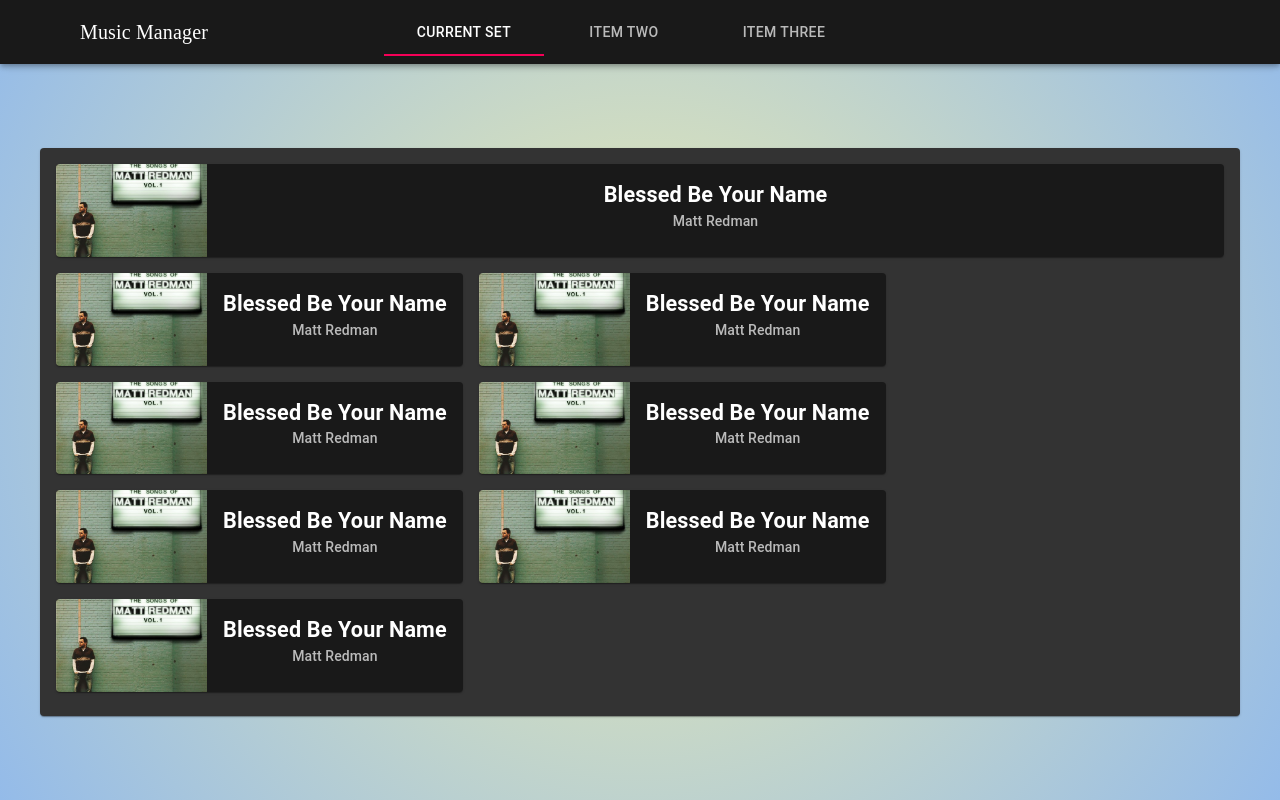
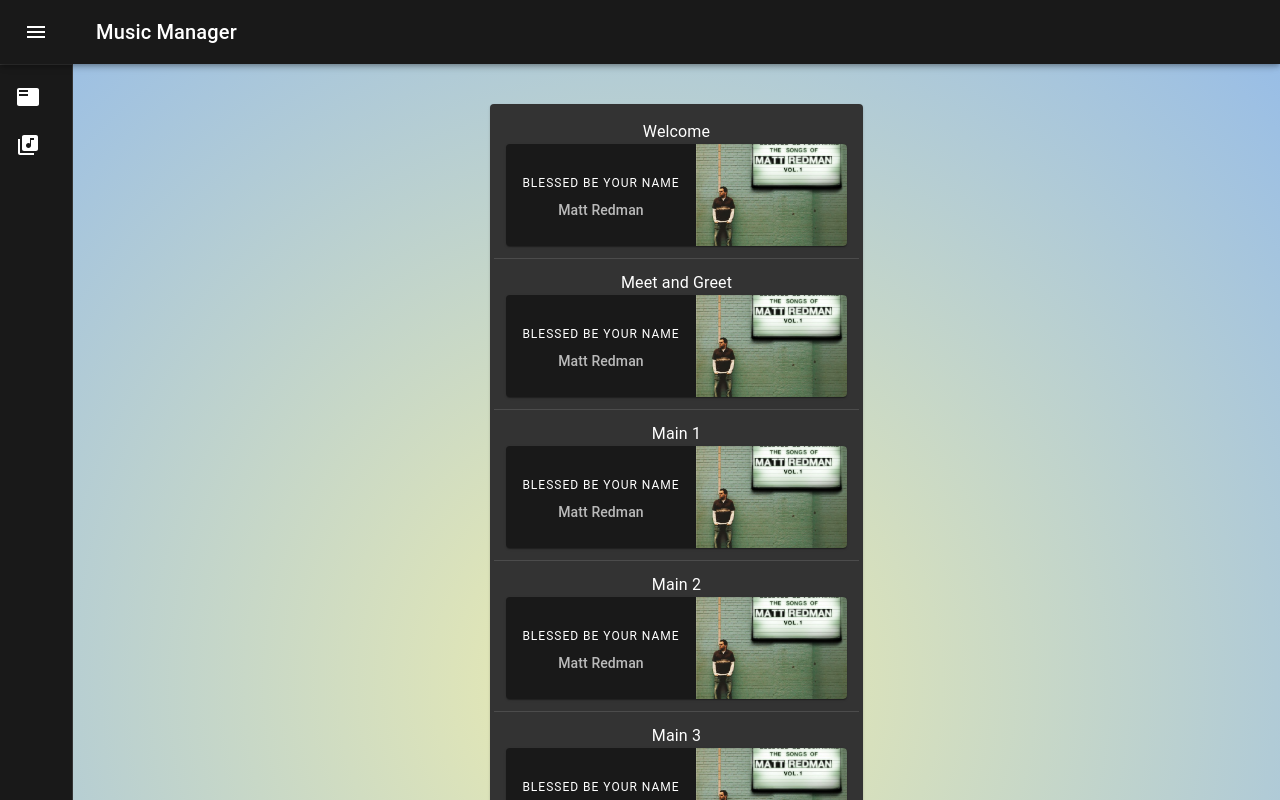
Before and after one commit to HodgePerformance/FBWM, a React (Create React App) app: page / in a window 1280 px wide. Shown: the top 800 px of the page. Built offline with nearby package versions, Linux system fonts and the light colour scheme.

Commit message:
Fixed song card layout Fixed current set list layout

```diff
--- a/src/components/Song.js
+++ b/src/components/Song.js
@@ -1,12 +1,20 @@
 import React from "react";
 import { makeStyles, useTheme } from "@material-ui/core/styles";
-import Card from "@material-ui/core/Card";
-import CardContent from "@material-ui/core/CardContent";
-import CardMedia from "@material-ui/core/CardMedia";
+import {
+  Button,
+  Card,
+  CardContent,
+  CardMedia,
+  withStyles
+} from "@material-ui/core";
+// Icons
 import IconButton from "@material-ui/core/IconButton";
 import Typography from "@material-ui/core/Typography";
+import SkipPreviousIcon from "@material-ui/icons/SkipPrevious";
 import PlayArrowIcon from "@material-ui/icons/PlayArrow";
-import img from '../images/blessed_be_your_name.jpg';
+import SkipNextIcon from "@material-ui/icons/SkipNext";
+// Images
+import img from "../images/blessed_be_your_name.jpg";
 
 const useStyles = makeStyles(theme => ({
   root: {
@@ -38,37 +46,21 @@
   const classes = useStyles();
   const theme = useTheme();
   const { song } = props;
-  console.log(song);
   return (
     <Card className={classes.root}>
+      <div className={classes.details}>
+        <CardContent className={classes.content}>
+          <Typography variant="overline">{song.title}</Typography>
+          <Typography variant="subtitle2" color="textSecondary">
+            {song.artist}
+          </Typography>
+        </CardContent>
+      </div>
       <CardMedia
         className={classes.cover}
         image={img}
         title="Live from space album cover"
       />
-      <CardContent className={classes.content}>
-          <Typography component="h5" variant="h7">
-            {song.title}
-          </Typography>
-          <Typography variant="subtitle2" color="textSecondary">
-            {song.artist}
-          </Typography>
-        </CardContent>
-      {/* <div className={classes.details}>
-        <CardContent className={classes.content}>
-          <Typography component="h5" variant="h7">
-            {song.title}
-          </Typography>
-          <Typography variant="subtitle2" color="textSecondary">
-            {song.artist}
-          </Typography>
-        </CardContent>
-        <div className={classes.controls}>
-          <IconButton aria-label="play/pause">
-            <PlayArrowIcon className={classes.playIcon} />
-          </IconButton>
-        </div>
-      </div> */}
     </Card>
   );
 }
--- a/src/components/dashboard/NavBar.js
+++ b/src/components/dashboard/NavBar.js
@@ -1,19 +1,32 @@
 import React from "react";
-import { makeStyles } from "@material-ui/core/styles";
-import AppBar from "@material-ui/core/AppBar";
-import Toolbar from "@material-ui/core/Toolbar";
-import CssBaseline from "@material-ui/core/CssBaseline";
-import Typography from "@material-ui/core/Typography";
+import clsx from "clsx";
+import { makeStyles, useTheme } from "@material-ui/core/styles";
+import {
+  AppBar,
+  CssBaseline,
+  Drawer,
+  Toolbar,
+  IconButton,
+  Typography,
+  Divider,
+  List,
+  ListItem,
+  ListItemText
+} from "@material-ui/core";
 import WidgetContainer from "./WidgetContainer";
-import Tabs from "@material-ui/core/Tabs";
-import Tab from "@material-ui/core/Tab";
-
+// Icons
+import ChevronLeftIcon from "@material-ui/icons/ChevronLeft";
+import ChevronRightIcon from "@material-ui/icons/ChevronRight";
+import MenuIcon from "@material-ui/icons/Menu";
+import ListItemIcon from "@material-ui/core/ListItemIcon";
+import FeaturedPlayListIcon from "@material-ui/icons/FeaturedPlayList";
+import LibraryMusicIcon from "@material-ui/icons/LibraryMusic";
 // Widgets
-import TestWidget from '../widgets/TestWidget';
-import CurrentSet from '../widgets/CurrentSet';
+import TestWidget from "../widgets/TestWidget";
+import CurrentSet from "../widgets/CurrentSet";
 
 const drawerWidth = 240;
-let widgets = [{id:'current_set', widget: CurrentSet}];
+let widgets = [{ id: "current_set", widget: CurrentSet }];
 
 const useStyles = makeStyles(theme => ({
   root: {
@@ -36,8 +49,7 @@
     })
   },
   menuButton: {
-    marginRight: 36,
-    position: "absolute"
+    marginRight: 36
   },
   hide: {
     display: "none"
@@ -77,7 +89,6 @@
     paddingTop: theme.spacing(8)
   },
   title: {
-    fontFamily: "Segoe Script",
     width: theme.spacing(30),
     marginRight: theme.spacing(15)
   },
@@ -89,47 +100,105 @@
     boxShadow: "0 3px 5px 2px rgba(33, 203, 243, .3)",
     color: "white",
     fontSize: 12
-  }
+  },
+  drawerIcon: {}
 }));
 
 const NavBar = () => {
   const classes = useStyles();
+  const theme = useTheme();
   const [value, setValue] = React.useState(0);
+  const [open, setOpen] = React.useState(false);
 
-  const handleChange = (event, newValue) => {
-    switch(newValue){
-      case 0:
-        widgets = [{id: 'current_set', widget: CurrentSet}];
+  const handleChange = newValue => {
+    switch (newValue) {
+      case "current_set":
+        widgets = [{ id: "current_set", widget: CurrentSet }];
+        break;
+      case "songs":
+        widgets = [{ id: "current_set", widget: TestWidget }];
         break;
       default:
-        widgets = [{id: 'test_widget', widget: TestWidget}];
+        widgets = [{ id: "test_widget", widget: TestWidget }];
         break;
     }
     setValue(newValue);
   };
 
+  const handleDrawerOpen = () => {
+    setOpen(true);
+  };
+
+  const handleDrawerClose = () => {
+    setOpen(false);
+  };
+
   return (
     <div className={classes.root}>
       <CssBaseline />
-      <AppBar position="fixed" className={classes.appBar}>
+      <AppBar
+        position="fixed"
+        className={clsx(classes.appBar, {
+          [classes.appBarShift]: open
+        })}
+      >
         <Toolbar>
-          <Typography className={classes.title} variant="h6" noWrap>
+          <IconButton
+            color="inherit"
+            aria-label="open drawer"
+            onClick={handleDrawerOpen}
+            edge="start"
+            className={clsx(classes.menuButton, {
+              [classes.hide]: open
+            })}
+          >
+            <MenuIcon />
+          </IconButton>
+          <Typography variant="h6" noWrap>
             Music Manager
           </Typography>
-          <Tabs
-            value={value}
-            onChange={handleChange}
-            aria-label="navigation tabs"
-            centered
-          >
-            <Tab label="Current Set" />
-            <Tab label="Item Two" />
-            <Tab label="Item Three" />
-          </Tabs>
         </Toolbar>
       </AppBar>
+      <Drawer
+        variant="permanent"
+        className={clsx(classes.drawer, {
+          [classes.drawerOpen]: open,
+          [classes.drawerClose]: !open
+        })}
+        classes={{
+          paper: clsx({
+            [classes.drawerOpen]: open,
+            [classes.drawerClose]: !open
+          })
+        }}
+      >
+        <div className={classes.toolbar}>
+          <IconButton onClick={handleDrawerClose}>
+            {theme.direction === "rtl" ? (
+              <ChevronRightIcon />
+            ) : (
+              <ChevronLeftIcon />
+            )}
+          </IconButton>
+        </div>
+        <Divider />
+        <List>
+          <ListItem button onClick={() => handleChange("current_set")}>
+            <ListItemIcon className={classes.drawerIcon}>
+              <FeaturedPlayListIcon />
+            </ListItemIcon>
+            <ListItemText primary={"Current Set"} />
+          </ListItem>
+          <ListItem button onClick={() => handleChange("songs")}>
+            <ListItemIcon className={classes.drawerIcon}>
+              <LibraryMusicIcon />
+            </ListItemIcon>
+            <ListItemText primary={"Songs"} />
+          </ListItem>
+        </List>
+      </Drawer>
       <main className={classes.content}>
-        <WidgetContainer widgets={widgets}/>
+        <WidgetContainer widgets={widgets} />
       </main>
     </div>
   );
--- a/src/components/widgets/CurrentSet.js
+++ b/src/components/widgets/CurrentSet.js
@@ -1,19 +1,27 @@
 import React, { Component } from "react";
 import { connect } from "react-redux";
-import { Card, Grid, CardContent, List, ListItem, Typography } from "@material-ui/core";
+import {
+  Card,
+  Grid,
+  CardContent,
+  List,
+  ListItem,
+  Typography,
+  Divider
+} from "@material-ui/core";
 import { makeStyles } from "@material-ui/core/styles";
 import { red } from "@material-ui/core/colors";
 import Song from "../Song";
 
 const useStyles = makeStyles(theme => ({
   root: {
-    flexGrow: 1,
+    flexGrow: 1
   },
-  card:{
+  card: {
     backgroundColor: "#333333"
   },
-  song:{
-    right: 0,
+  song: {
+    right: 0
   },
   media: {
     height: 0,
@@ -33,11 +41,11 @@
     backgroundColor: red[500]
   },
   content: {
-    flexGrow: 1,
+    flexGrow: 1
   },
   songOrder: {
-    fontFamily: "Segoe Script",
-  },
+    fontFamily: "Segoe Script"
+  }
 }));
 
 const CurrentSet = props => {
@@ -47,30 +55,50 @@
     <div className={classes.root}>
       <Card className={classes.card}>
         <CardContent>
-          <Grid container spacing={2} direction="row" className={classes.content}>
-            <Grid item xs={12} className={classes.song}>
+          <Grid
+            container
+            spacing={3}
+            direction="column"
+            className={classes.content}
+          >
+            <Grid item className={classes.song}>
+              <Typography>Welcome</Typography>
               <Song id="welcome" song={currentSet.welcome.song} />
             </Grid>
+            <Divider />
             <Grid item>
-              <Song id="welcome" song={currentSet.welcome.song} />
+              <Typography>Meet and Greet</Typography>
+              <Song id="meet_greet" song={currentSet.welcome.song} />
             </Grid>
+            <Divider />
             <Grid item>
-              <Song id="welcome" song={currentSet.welcome.song} />
+              <Typography>Main 1</Typography>
+              <Song id="main1" song={currentSet.welcome.song} />
             </Grid>
+            <Divider />
             <Grid item>
-              <Song id="welcome" song={currentSet.welcome.song} />
+              <Typography>Main 2</Typography>
+              <Song id="main2" song={currentSet.welcome.song} />
             </Grid>
+            <Divider />
             <Grid item>
-              <Song id="welcome" song={currentSet.welcome.song} />
+              <Typography>Main 3</Typography>
+              <Song id="main3" song={currentSet.welcome.song} />
             </Grid>
+            <Divider />
             <Grid item>
-              <Song id="welcome" song={currentSet.welcome.song} />
+              <Typography>Invitational</Typography>
+              <Song id="invitational" song={currentSet.welcome.song} />
             </Grid>
+            <Divider />
             <Grid item>
-              <Song id="welcome" song={currentSet.welcome.song} />
+              <Typography>Backup Invitational</Typography>
+              <Song id="backup_invitational" song={currentSet.welcome.song} />
             </Grid>
+            <Divider />
             <Grid item>
-              <Song id="welcome" song={currentSet.welcome.song} />
+              <Typography>Walk Out</Typography>
+              <Song id="walk_out" song={currentSet.welcome.song} />
             </Grid>
           </Grid>
         </CardContent>
```
Also changed, not shown: firebase.json.
